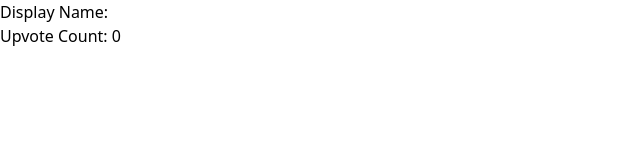
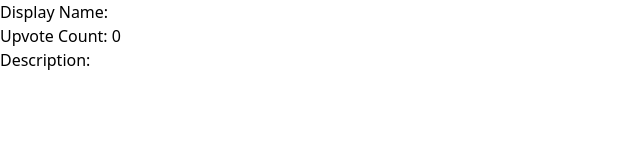
Before and after one commit to maxrross/gamerizz, a Next.js app: page /game/1 in a window 1280 px wide. Shown: the top 160 px of the page, without its empty margins (0-640 px from the left). Built offline with nearby package versions, Linux system fonts and the light colour scheme; no server answers.

Commit message:
Added description

```diff
--- a/src/pages/game/[gameName].tsx
+++ b/src/pages/game/[gameName].tsx
@@ -18,6 +18,7 @@ export const getGame = async (query: any) => {
 const Post = () => {
   const [displayName, setDisplayName] = useState("");
   const [upvoteCount, setUpvoteCount] = useState(0);
+  const [description, setDescription] = useState("");
   const router = useRouter();
   const { gameName } = router.query;
 
@@ -28,6 +29,7 @@ const Post = () => {
       .then((response) => {
         setDisplayName(response.data.gameTitle.name);
         setUpvoteCount(response.data.upvoteCount);
+        setDescription(response.data.description);
       });
   }, [router.isReady]);
 
@@ -36,6 +38,8 @@ const Post = () => {
       Display Name: {displayName}
       <br></br>
       Upvote Count: {upvoteCount}
+      <br></br>
+      Description: {description}
     </div>
   );
 };
```
Also changed, not shown: 1 other file (tests, documents, lock files or other folders).
